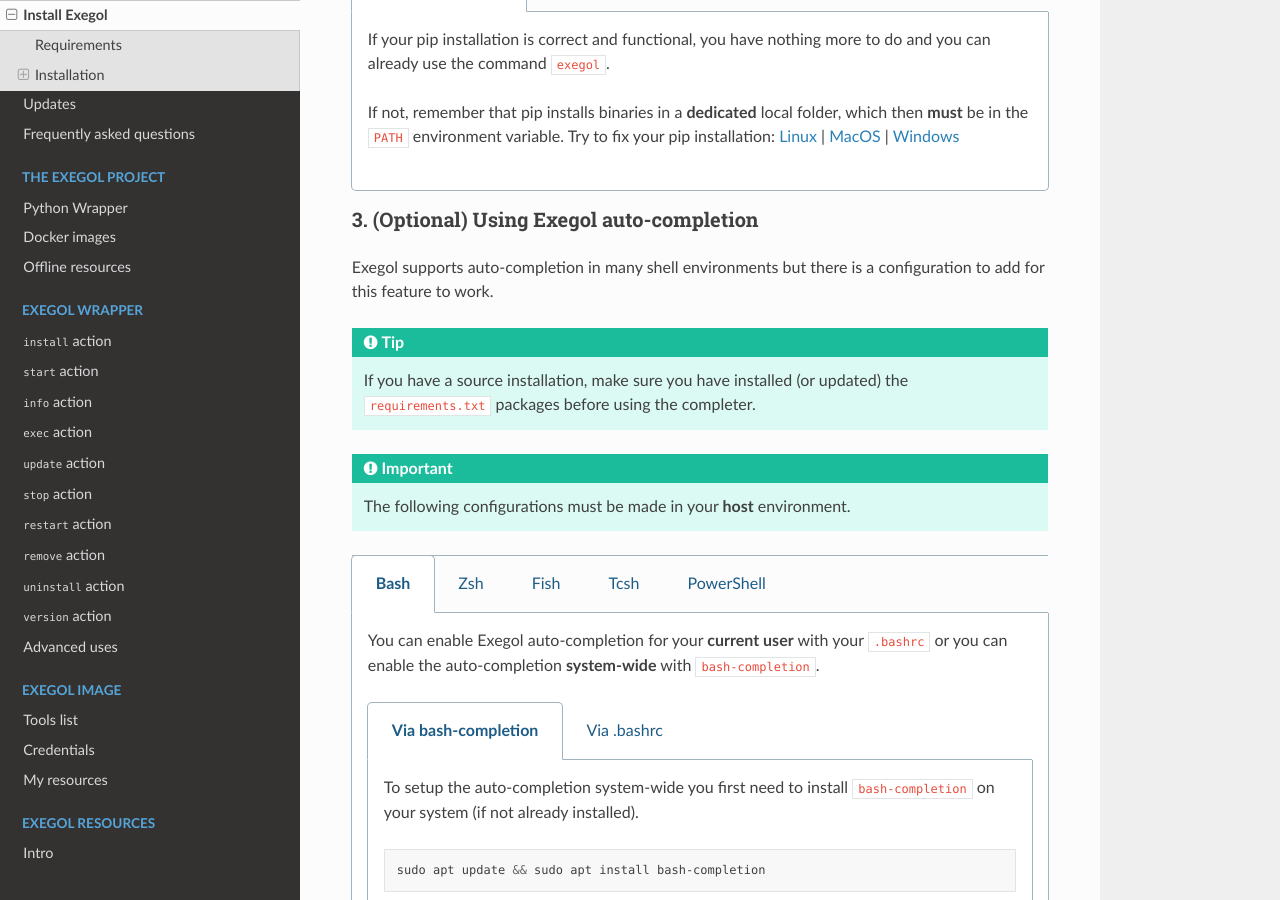
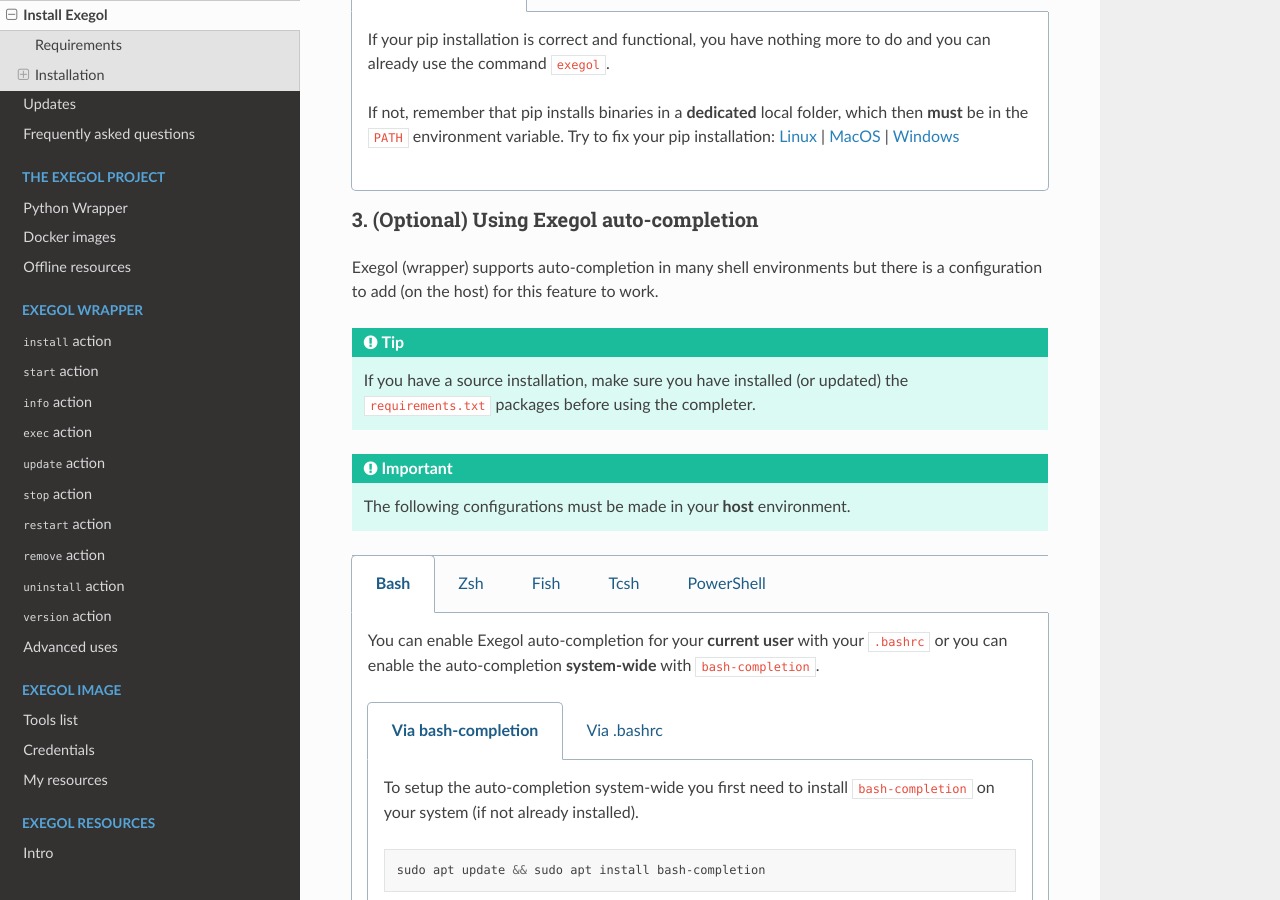
Before and after one commit to ThePorgs/Exegol-docs, a Sphinx documentation site: the page built from source/getting-started/install.rst, in a window 1280 px wide and 900 px high, scrolled down 2274 px. Built offline with Sphinx 7.4.7 and the Read the Docs theme 2.0.0, drawn with Linux system fonts in a browser that asks for light colours.

Commit message:
updating auto-complete setup notes

```diff
--- a/source/getting-started/install.rst
+++ b/source/getting-started/install.rst
@@ -221,7 +221,7 @@
 3. (Optional) Using Exegol auto-completion
 ------------------------------------------
 
-Exegol supports auto-completion in many shell environments but there is a configuration to add for this feature to work.
+Exegol (wrapper) supports auto-completion in many shell environments but there is a configuration to add (on the host) for this feature to work.
 
 .. tip::
 
```
